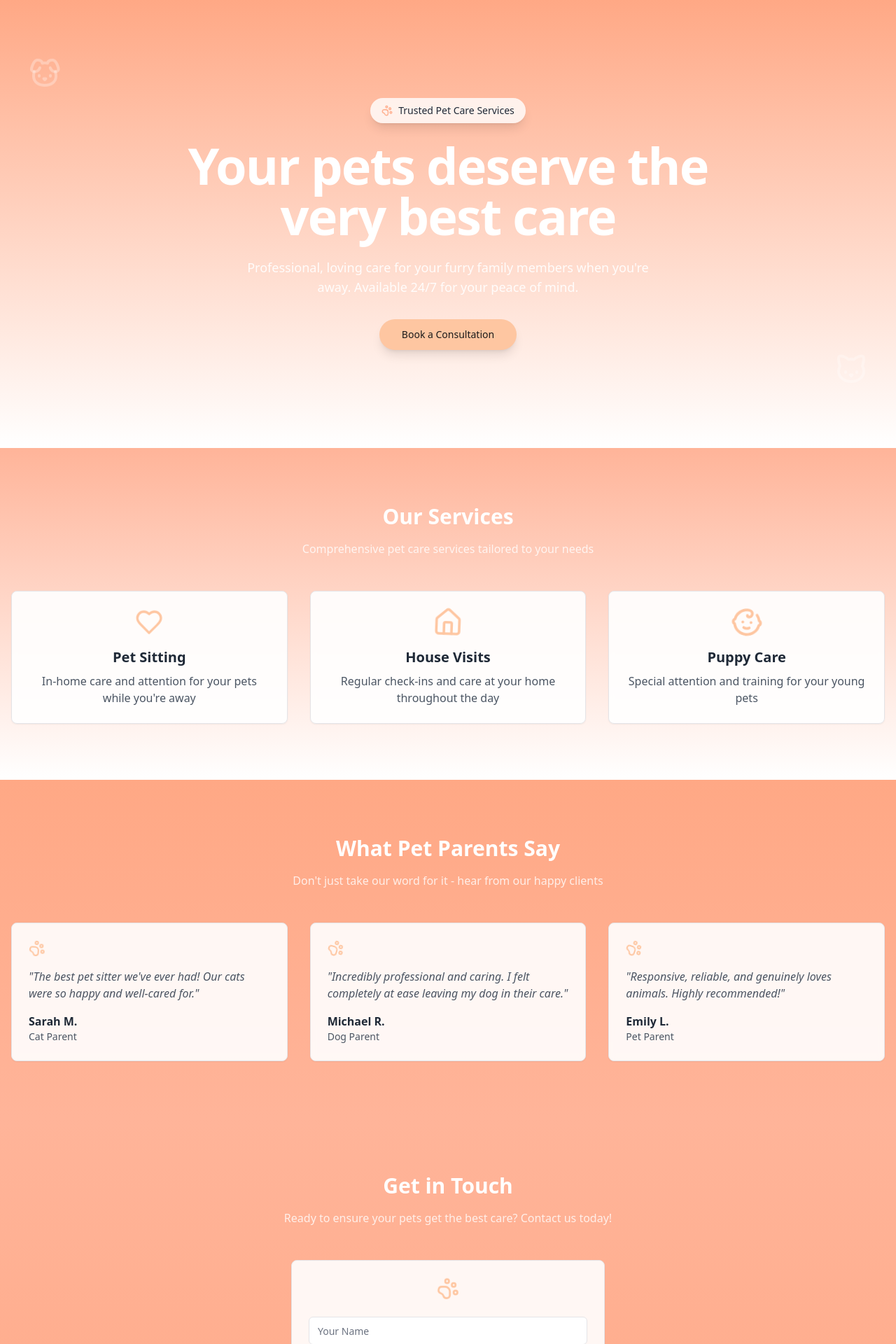
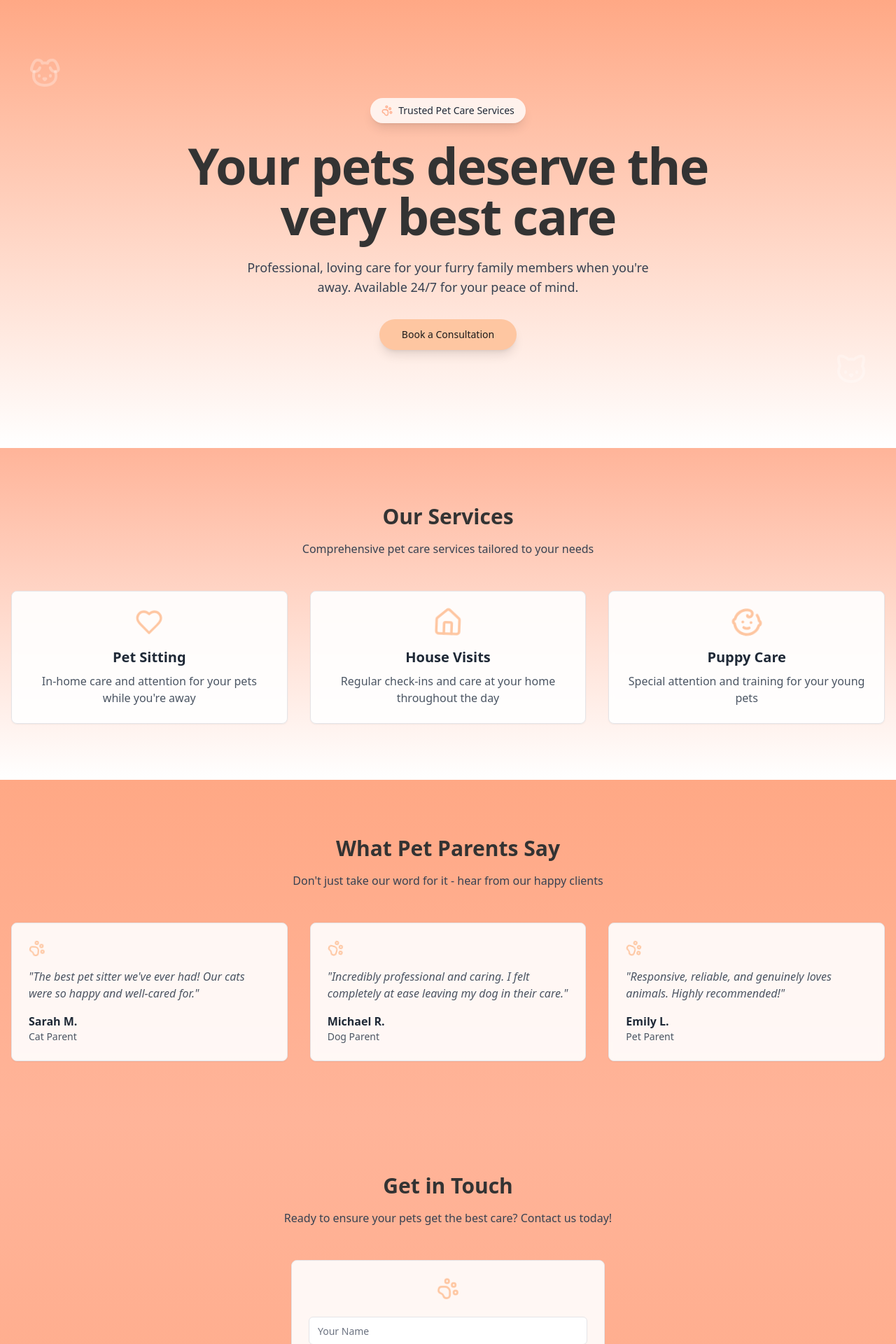
Before and after one commit to lg00d/thegoodsitter, a React (Vite) app: page / in a window 1280 px wide. Shown: the top 1920 px of the page at 70% size. Built offline with nearby package versions, Linux system fonts and the light colour scheme.

Commit message:
Improve text readability
Improve readability of text, especially smaller text on gradient backgrounds.  May involve adjusting text color or background contrast.

```diff
--- a/src/components/ContactSection.tsx
+++ b/src/components/ContactSection.tsx
@@ -9,10 +9,10 @@ const ContactSection = () => {
     <section className="py-20 bg-gradient-to-b from-[#FFB499] to-[#FFA885]" id="contact">
       <div className="container px-4 mx-auto">
         <div className="max-w-xl mx-auto mb-12 text-center animate-fade-in">
-          <h2 className="mb-4 text-3xl font-bold text-white">
+          <h2 className="mb-4 text-3xl font-bold text-[#333333]">
             Get in Touch
           </h2>
-          <p className="text-white/80">
+          <p className="text-gray-700">
             Ready to ensure your pets get the best care? Contact us today!
           </p>
         </div>
--- a/src/components/HeroSection.tsx
+++ b/src/components/HeroSection.tsx
@@ -18,10 +18,10 @@ const HeroSection = () => {
           <PawPrint size={16} className="text-[#FFA885] animate-paw-print" />
           <span className="text-sm font-medium text-gray-800">Trusted Pet Care Services</span>
         </div>
-        <h1 className="max-w-3xl mx-auto mb-6 text-5xl font-bold tracking-tight sm:text-6xl md:text-7xl text-white">
+        <h1 className="max-w-3xl mx-auto mb-6 text-5xl font-bold tracking-tight sm:text-6xl md:text-7xl text-[#333333]">
           Your pets deserve the very best care
         </h1>
-        <p className="max-w-xl mx-auto mb-8 text-lg text-white/90">
+        <p className="max-w-xl mx-auto mb-8 text-lg text-gray-700">
           Professional, loving care for your furry family members when you're away. Available 24/7 for your peace of mind.
         </p>
         <Button
--- a/src/components/ServicesSection.tsx
+++ b/src/components/ServicesSection.tsx
@@ -24,10 +24,10 @@ const ServicesSection = () => {
     <section className="py-20 bg-gradient-to-b from-[#FFB499] to-white" id="services">
       <div className="container px-4 mx-auto">
         <div className="max-w-xl mx-auto mb-12 text-center animate-fade-in">
-          <h2 className="mb-4 text-3xl font-bold text-white">
+          <h2 className="mb-4 text-3xl font-bold text-[#333333]">
             Our Services
           </h2>
-          <p className="text-white/80">
+          <p className="text-gray-700">
             Comprehensive pet care services tailored to your needs
           </p>
         </div>
--- a/src/components/TestimonialsSection.tsx
+++ b/src/components/TestimonialsSection.tsx
@@ -24,10 +24,10 @@ const TestimonialsSection = () => {
     <section className="py-20 bg-gradient-to-b from-[#FFA885] to-[#FFB499]">
       <div className="container px-4 mx-auto">
         <div className="max-w-xl mx-auto mb-12 text-center animate-fade-in">
-          <h2 className="mb-4 text-3xl font-bold text-white">
+          <h2 className="mb-4 text-3xl font-bold text-[#333333]">
             What Pet Parents Say
           </h2>
-          <p className="text-white/80">
+          <p className="text-gray-700">
             Don't just take our word for it - hear from our happy clients
           </p>
         </div>
```
